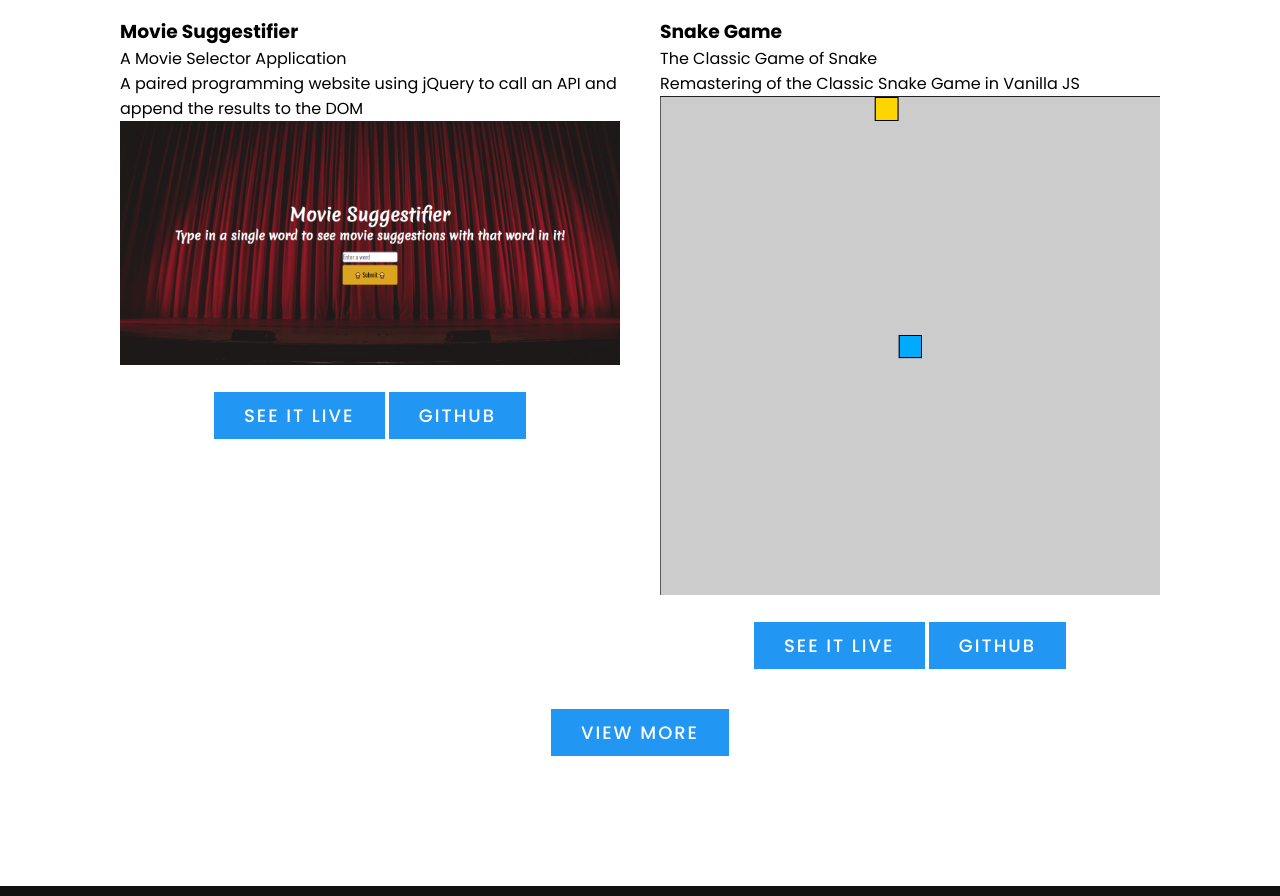
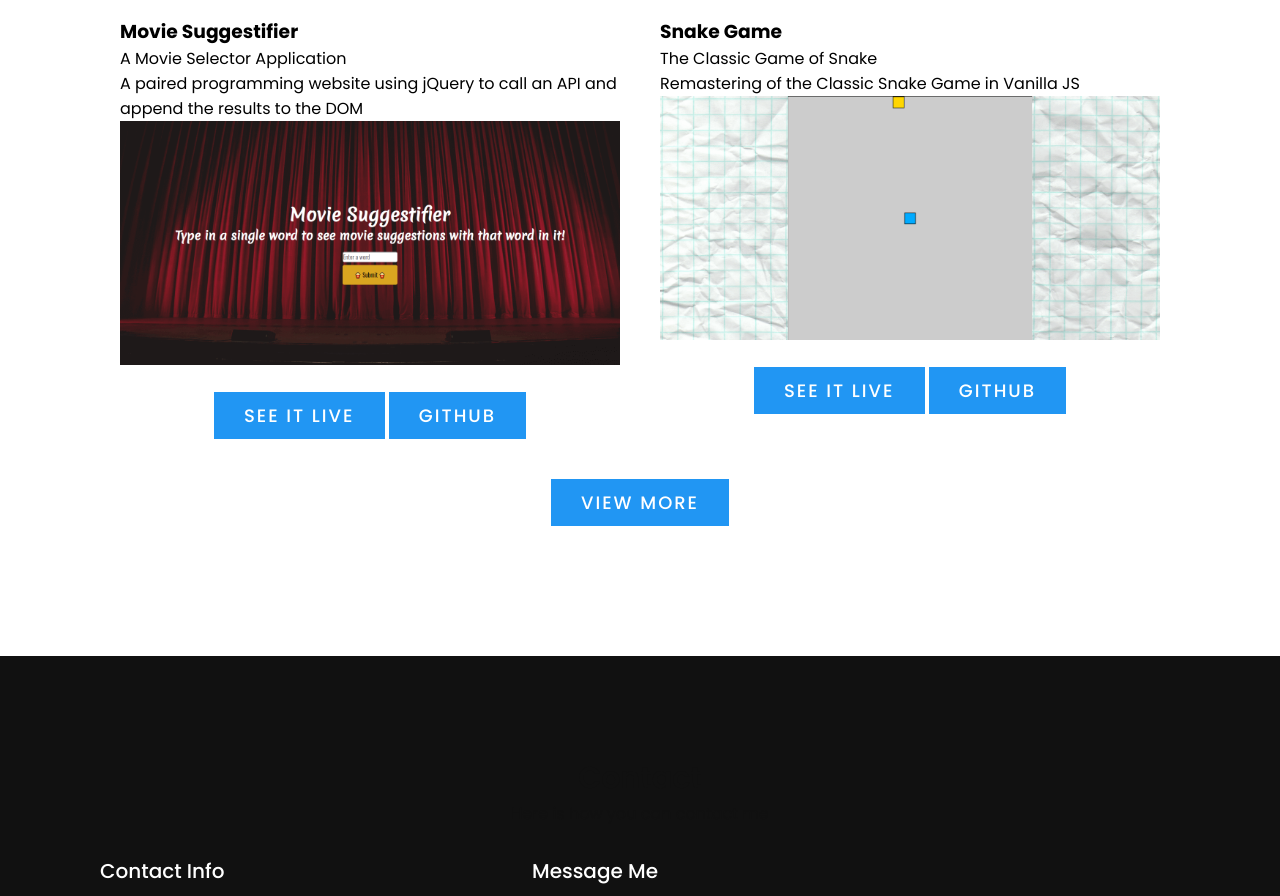
Before and after one commit to Lobst3rG3off/portfolio3.0, a plain HTML site: page index.html in a window 1280 px wide. Shown: the part 3446-4342 px from the top of the page. Drawn offline with Linux system fonts and the light colour scheme.

Commit message:
clean ups

```diff
--- a/index.html
+++ b/index.html
@@ -150,7 +150,7 @@
                 <figcaption> Remastering of the Classic Snake Game in Vanilla JS</figcaption>
                 <div class="imageBox">
                         <img
-                            src="./assets/snakeGame.png">
+                            src="./assets/snakeBanner (1) (1) (1).png">
                 </div>
                 <div class="skillIcons">
                     <a class="button projectButton" target='_blank' href="./projects/snakePage/index.html">See it Live</a>
```
Also changed, not shown: assets/snakeBanner (1) (1) (1).png (added), assets/snakeGame.png (deleted).
